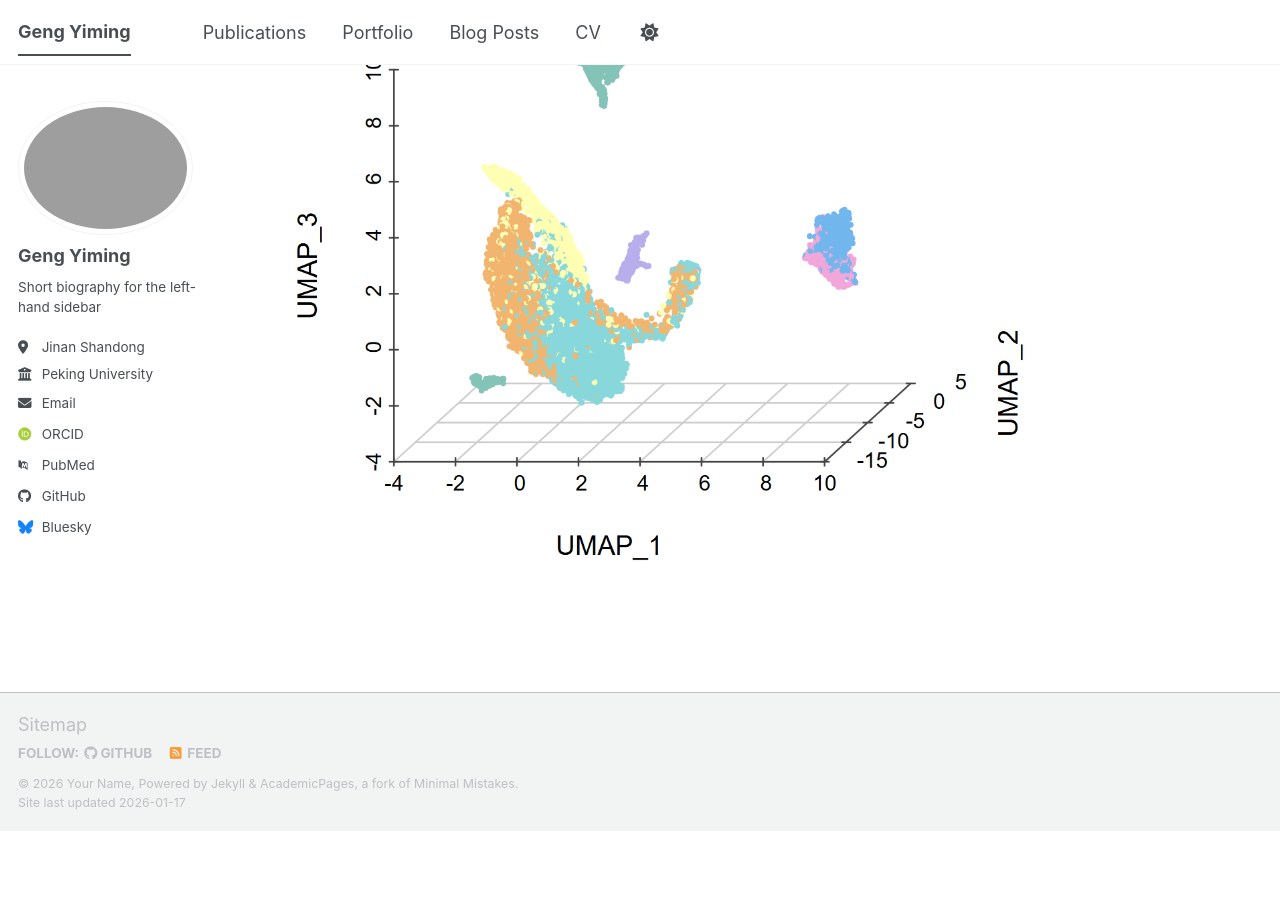
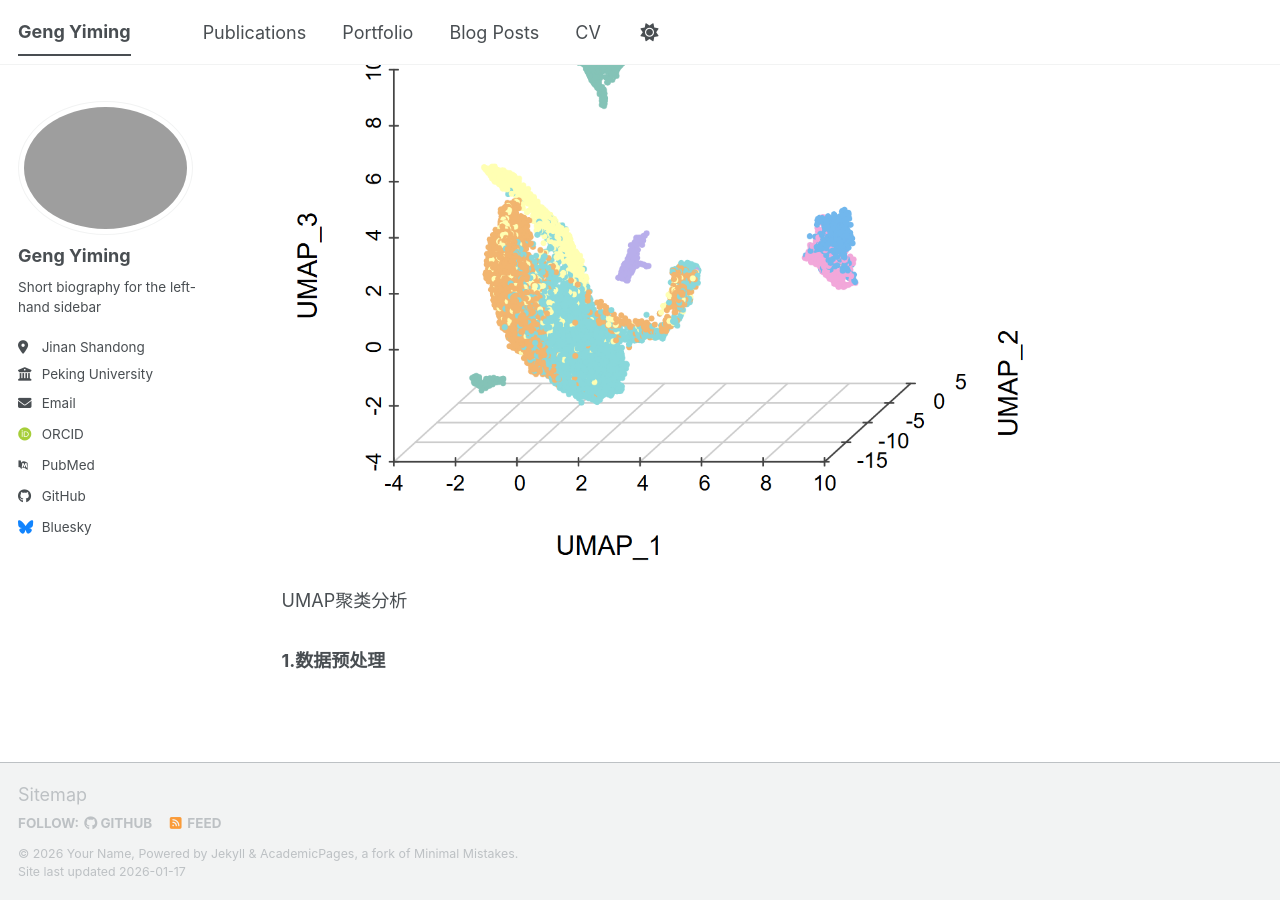
Before and after one commit to GENGYIM/GENGYIM.github.io, a Jekyll site: the page built from _pages/about.md, in a window 1280 px wide and 900 px high, scrolled down 1329 px. Built offline with Jekyll 4.4.1, drawn with Linux system fonts in a browser that asks for light colours; some web fonts are replaced; a script bundle is joined from its source files by our own code; library files that are not in the unit come from our copies; before the commit the page ends 2159 px from its top, so only the background shows below that.

Commit message:
Update about.md

```diff
--- a/_pages/about.md
+++ b/_pages/about.md
@@ -29,4 +29,7 @@
 ### 1.数据预处理
 [单细胞数据](https://www.ncbi.nlm.nih.gov/geo/query/acc.cgi?acc=GSE232240)
 [转录组数据TCGA-HNSCC](https://portal.gdc.cancer.gov/)
-![项目详情图](/images/屏幕截图 2026-01-17 100352.png){: style="width: 80%; max-width: 600px}
+![项目详情图](/images/屏幕截图 2026-01-17 100352.png){: style="width: 80%; max-width: 300px}
+UMAP聚类分析
+
+### 1.数据预处理
```
